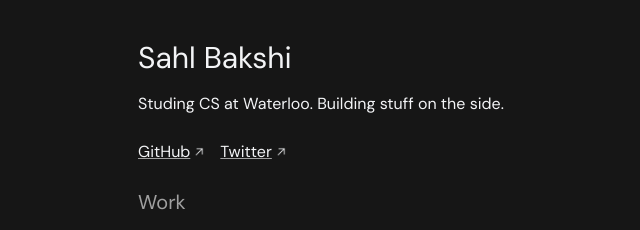
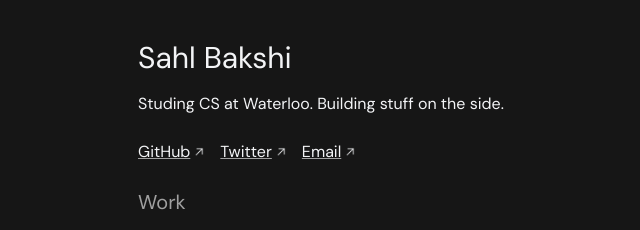
Before and after one commit to sahlbakshi/portfolio, a Next.js app: page / in a window 1280 px wide. Shown: the top 230 px of the page, without its empty margins (270-910 px from the left). Built offline with nearby package versions, Linux system fonts and the light colour scheme.

Commit message:
added email

```diff
--- a/data.js
+++ b/data.js
@@ -11,6 +11,7 @@ export const about = "Studing CS at Waterloo. Building stuff on the side."
 export const textLinks = [
   { label: 'GitHub', link: 'https://github.com/sahlbakshi' },
   { label: 'Twitter', link: 'https://x.com/sahlbakshi' },
+  { label: 'Email', link: 'mailto:saa2baks@uwaterloo.ca' },
 ]
 
 export const iconLinks = [
```
